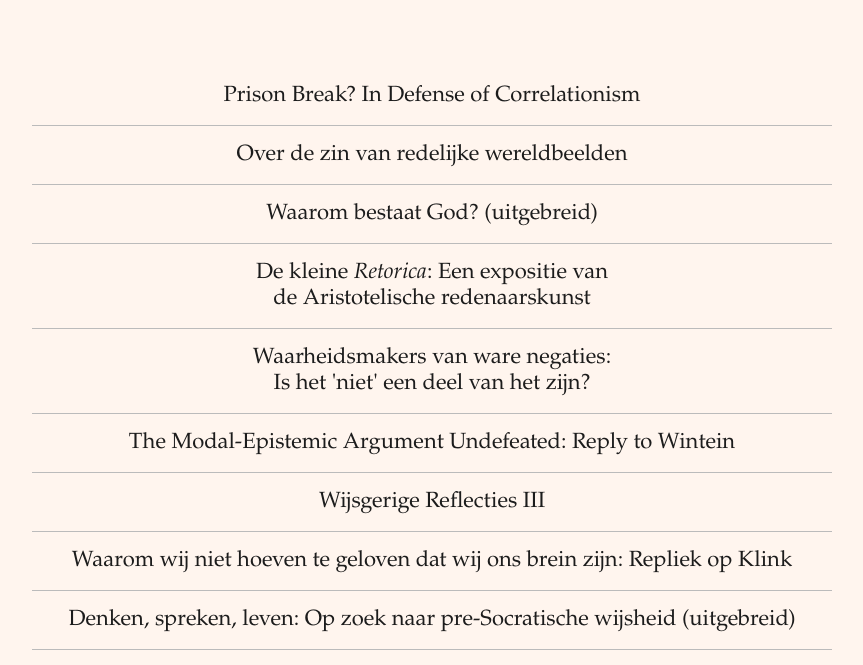
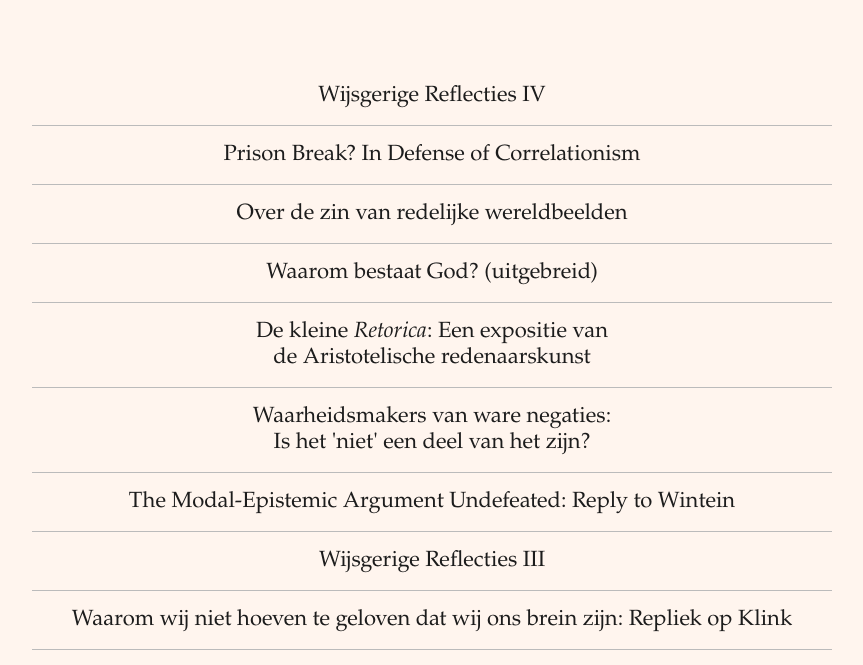
Before and after one commit to EmanuelRutten/Filosofische-bijdragen, a plain HTML site: page index.html in a window 1280 px wide. Shown: the part 131-796 px from the top of the page, without its empty margins (208-1071 px from the left). Drawn offline with Linux system fonts and the light colour scheme.

Commit message:
Update index.html

```diff
--- a/index.html
+++ b/index.html
@@ -48,6 +48,10 @@
     <table cellspacing="0" cellpadding="16" border="0"
            style="margin-left: auto; width: 800px; margin-right: auto; text-align: center">
         <tbody>
+
+			<tr>
+            <td><a href="http://www.gjerutten.nl/WijsgerigeReflecties4_ERutten.pdf">Wijsgerige Reflecties IV</a></td>
+        </tr>
 
 			<tr>
             <td><a href="http://www.gjerutten.nl/InDefenseOfCorrelationism_3_ERutten.pdf">Prison Break? In Defense of Correlationism</a></td>
```
